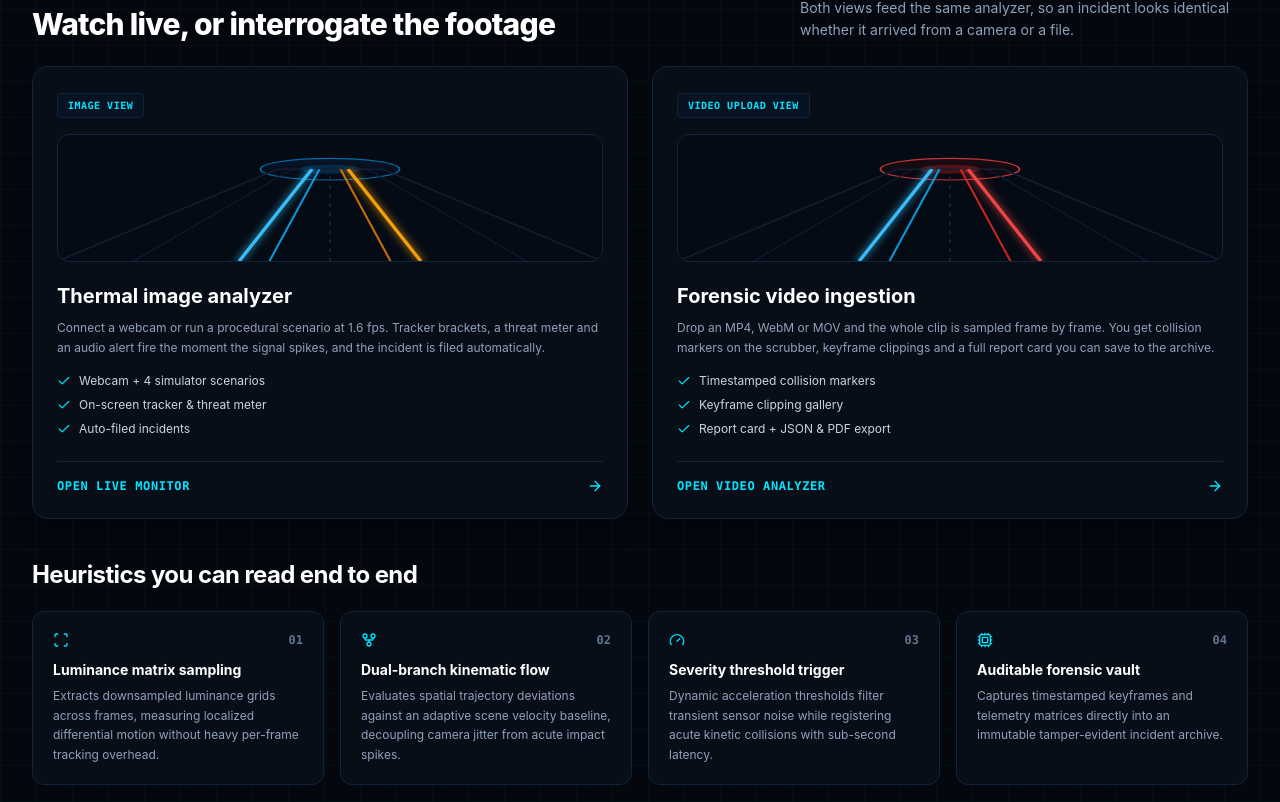
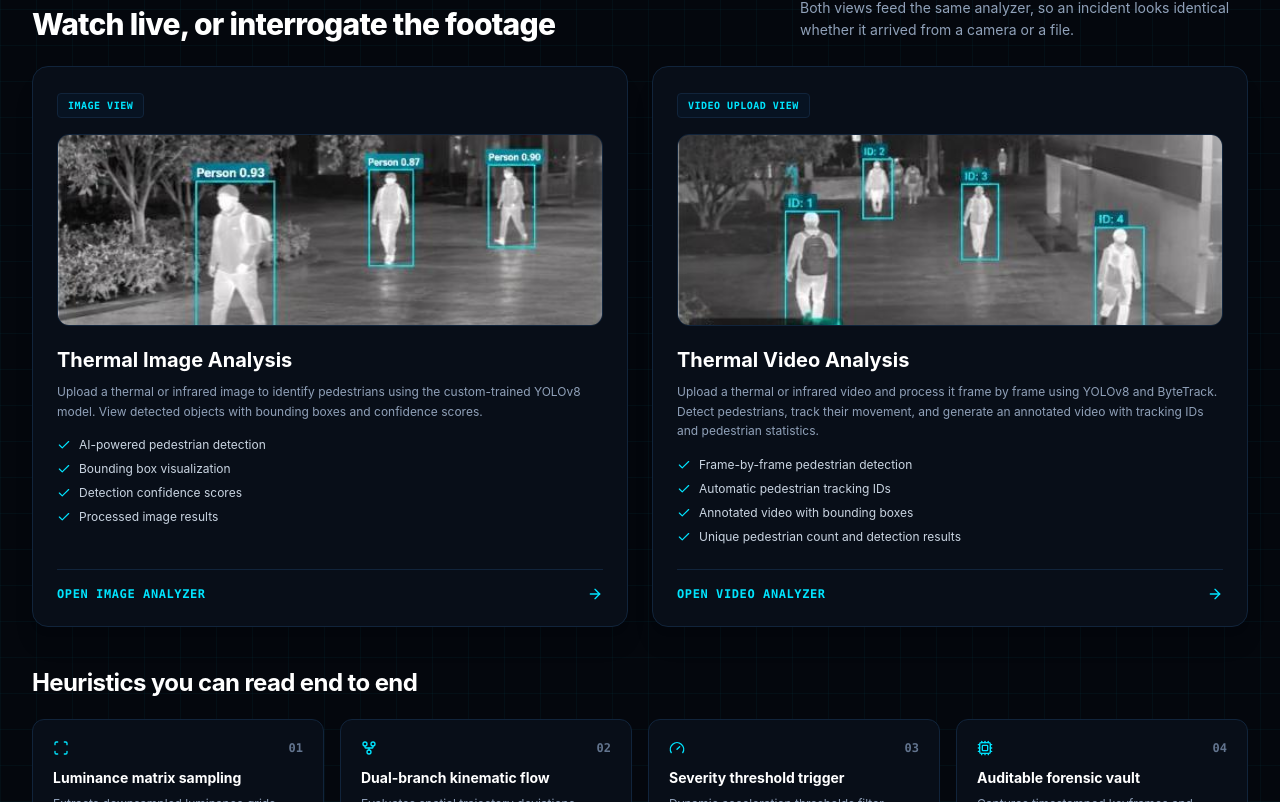
Before and after one commit to TharunGudimetla/thermalvision-ai, a React (Vite) app in the folder frontend/: page / in a window 1280 px wide. Shown: the part 675-1477 px from the top of the page. Built offline with nearby package versions, Linux system fonts and the light colour scheme; no server answers.

Commit message:
feat: add preview images and update Thermal Image & Video Analysis sections with exact content

```diff
--- a/frontend/src/components/Overview.tsx
+++ b/frontend/src/components/Overview.tsx
@@ -20,6 +20,8 @@ import {
 } from 'lucide-react';
 import type { OverviewStats, DetectionEvent, HistoryFolder, HistoryFolderItem } from '../types';
 import { getMediaUrl } from '../services/api';
+import thermalImagePreview from '../assets/thermal-image-preview.jpg';
+import thermalVideoPreview from '../assets/thermal-video-preview.jpg';
 
 interface OverviewProps {
   stats: OverviewStats | null;
@@ -483,71 +485,44 @@ export const Overview: React.FC<OverviewProps> = ({ stats, events, onNavigate })
                 IMAGE VIEW
               </div>
 
-              {/* Vector Graphic: Road Perspective with Cyan & Amber Lines */}
-              <div className="h-32 w-full rounded-xl bg-[#050b14] border border-[#11243b] mb-5 relative flex items-center justify-center overflow-hidden">
-                <svg className="w-full h-full" viewBox="0 0 360 140" preserveAspectRatio="none">
-                  <defs>
-                    <linearGradient id="horizonDisc" x1="0%" y1="0%" x2="0%" y2="100%">
-                      <stop offset="0%" stopColor="#0a192f" />
-                      <stop offset="100%" stopColor="#040711" />
-                    </linearGradient>
-                    <filter id="glowCyan" x="-20%" y="-20%" width="140%" height="140%">
-                      <feGaussianBlur stdDeviation="3" result="blur" />
-                      <feComposite in="SourceGraphic" in2="blur" operator="over" />
-                    </filter>
-                    <filter id="glowAmber" x="-20%" y="-20%" width="140%" height="140%">
-                      <feGaussianBlur stdDeviation="3" result="blur" />
-                      <feComposite in="SourceGraphic" in2="blur" operator="over" />
-                    </filter>
-                  </defs>
-
-                  {/* Horizon Elliptical Ring */}
-                  <ellipse cx="180" cy="38" rx="46" ry="12" fill="url(#horizonDisc)" stroke="#0284c7" strokeWidth="1.2" opacity="0.8" />
-                  <ellipse cx="180" cy="38" rx="20" ry="5" fill="#0369a1" fillOpacity="0.3" />
-
-                  {/* Road Boundary Perspective Lines */}
-                  <path d="M 0 140 L 145 38 L 215 38 L 360 140" fill="none" stroke="#131e33" strokeWidth="1.5" />
-                  <path d="M 50 140 L 155 38" fill="none" stroke="#101d36" strokeWidth="1" />
-                  <path d="M 310 140 L 205 38" fill="none" stroke="#101d36" strokeWidth="1" />
-
-                  {/* Center Line */}
-                  <line x1="180" y1="140" x2="180" y2="38" stroke="#1e293b" strokeWidth="1" strokeDasharray="4 6" />
-
-                  {/* Left Cyan Streaks */}
-                  <line x1="120" y1="140" x2="168" y2="38" stroke="#38bdf8" strokeWidth="2.5" filter="url(#glowCyan)" />
-                  <line x1="140" y1="140" x2="173" y2="38" stroke="#0ea5e9" strokeWidth="1.5" opacity="0.9" />
-
-                  {/* Right Amber Streaks */}
-                  <line x1="240" y1="140" x2="192" y2="38" stroke="#f59e0b" strokeWidth="2.5" filter="url(#glowAmber)" />
-                  <line x1="220" y1="140" x2="187" y2="38" stroke="#d97706" strokeWidth="1.5" opacity="0.9" />
-                </svg>
+              {/* Thermal Image Preview */}
+              <div className="h-44 sm:h-48 w-full rounded-xl bg-[#050b14] border border-[#11243b] mb-5 relative flex items-center justify-center overflow-hidden">
+                <img
+                  src={thermalImagePreview}
+                  alt="Thermal Image Analysis Preview"
+                  className="w-full h-full object-cover group-hover:scale-105 transition-transform duration-300"
+                />
               </div>
 
               <h3 className="text-xl font-bold text-white mb-2 group-hover:text-cyan-300 transition-colors">
-                Thermal image analyzer
+                Thermal Image Analysis
               </h3>
               <p className="text-xs text-slate-400 leading-relaxed mb-4">
-                Connect a webcam or run a procedural scenario at 1.6 fps. Tracker brackets, a threat meter and an audio alert fire the moment the signal spikes, and the incident is filed automatically.
+                Upload a thermal or infrared image to identify pedestrians using the custom-trained YOLOv8 model. View detected objects with bounding boxes and confidence scores.
               </p>
 
               <ul className="space-y-2 text-xs text-slate-300 mb-6">
                 <li className="flex items-center gap-2">
                   <Check className="w-3.5 h-3.5 text-[#00e5ff] flex-shrink-0" />
-                  <span>Webcam + 4 simulator scenarios</span>
+                  <span>AI-powered pedestrian detection</span>
                 </li>
                 <li className="flex items-center gap-2">
                   <Check className="w-3.5 h-3.5 text-[#00e5ff] flex-shrink-0" />
-                  <span>On-screen tracker &amp; threat meter</span>
+                  <span>Bounding box visualization</span>
                 </li>
                 <li className="flex items-center gap-2">
                   <Check className="w-3.5 h-3.5 text-[#00e5ff] flex-shrink-0" />
-                  <span>Auto-filed incidents</span>
+                  <span>Detection confidence scores</span>
+                </li>
+                <li className="flex items-center gap-2">
+                  <Check className="w-3.5 h-3.5 text-[#00e5ff] flex-shrink-0" />
+                  <span>Processed image results</span>
                 </li>
               </ul>
             </div>
 
             <div className="pt-4 border-t border-[#11243b] flex items-center justify-between text-xs font-semibold text-[#00e5ff] group-hover:text-cyan-300">
-              <span className="tracking-wider uppercase font-mono">OPEN LIVE MONITOR</span>
+              <span className="tracking-wider uppercase font-mono">OPEN IMAGE ANALYZER</span>
               <ArrowRight className="w-4 h-4 transform group-hover:translate-x-1.5 transition-transform" />
             </div>
           </div>
@@ -562,61 +537,38 @@ export const Overview: React.FC<OverviewProps> = ({ stats, events, onNavigate })
                 VIDEO UPLOAD VIEW
               </div>
 
-              {/* Vector Graphic: Road Perspective with Cyan & Red Lines */}
-              <div className="h-32 w-full rounded-xl bg-[#050b14] border border-[#11243b] mb-5 relative flex items-center justify-center overflow-hidden">
-                <svg className="w-full h-full" viewBox="0 0 360 140" preserveAspectRatio="none">
-                  <defs>
-                    <linearGradient id="horizonDiscRed" x1="0%" y1="0%" x2="0%" y2="100%">
-                      <stop offset="0%" stopColor="#240c12" />
-                      <stop offset="100%" stopColor="#040711" />
-                    </linearGradient>
-                    <filter id="glowRed" x="-20%" y="-20%" width="140%" height="140%">
-                      <feGaussianBlur stdDeviation="3" result="blur" />
-                      <feComposite in="SourceGraphic" in2="blur" operator="over" />
-                    </filter>
-                  </defs>
-
-                  {/* Horizon Elliptical Ring */}
-                  <ellipse cx="180" cy="38" rx="46" ry="12" fill="url(#horizonDiscRed)" stroke="#ef4444" strokeWidth="1.2" opacity="0.8" />
-                  <ellipse cx="180" cy="38" rx="20" ry="5" fill="#dc2626" fillOpacity="0.3" />
-
-                  {/* Road Boundary Perspective Lines */}
-                  <path d="M 0 140 L 145 38 L 215 38 L 360 140" fill="none" stroke="#131e33" strokeWidth="1.5" />
-                  <path d="M 50 140 L 155 38" fill="none" stroke="#101d36" strokeWidth="1" />
-                  <path d="M 310 140 L 205 38" fill="none" stroke="#101d36" strokeWidth="1" />
-
-                  {/* Center Line */}
-                  <line x1="180" y1="140" x2="180" y2="38" stroke="#1e293b" strokeWidth="1" strokeDasharray="4 6" />
-
-                  {/* Left Cyan Streaks */}
-                  <line x1="120" y1="140" x2="168" y2="38" stroke="#38bdf8" strokeWidth="2.5" filter="url(#glowCyan)" />
-                  <line x1="140" y1="140" x2="173" y2="38" stroke="#0ea5e9" strokeWidth="1.5" opacity="0.9" />
-
-                  {/* Right Red Streaks */}
-                  <line x1="240" y1="140" x2="192" y2="38" stroke="#ef4444" strokeWidth="2.5" filter="url(#glowRed)" />
-                  <line x1="220" y1="140" x2="187" y2="38" stroke="#dc2626" strokeWidth="1.5" opacity="0.9" />
-                </svg>
+              {/* Thermal Video Preview */}
+              <div className="h-44 sm:h-48 w-full rounded-xl bg-[#050b14] border border-[#11243b] mb-5 relative flex items-center justify-center overflow-hidden">
+                <img
+                  src={thermalVideoPreview}
+                  alt="Thermal Video Analysis Preview"
+                  className="w-full h-full object-cover group-hover:scale-105 transition-transform duration-300"
+                />
               </div>
 
               <h3 className="text-xl font-bold text-white mb-2 group-hover:text-cyan-300 transition-colors">
-                Forensic video ingestion
+                Thermal Video Analysis
               </h3>
               <p className="text-xs text-slate-400 leading-relaxed mb-4">
-                Drop an MP4, WebM or MOV and the whole clip is sampled frame by frame. You get collision markers on the scrubber, keyframe clippings and a full report card you can save to the archive.
+                Upload a thermal or infrared video and process it frame by frame using YOLOv8 and ByteTrack. Detect pedestrians, track their movement, and generate an annotated video with tracking IDs and pedestrian statistics.
               </p>
 
               <ul className="space-y-2 text-xs text-slate-300 mb-6">
                 <li className="flex items-center gap-2">
                   <Check className="w-3.5 h-3.5 text-[#00e5ff] flex-shrink-0" />
-                  <span>Timestamped collision markers</span>
+                  <span>Frame-by-frame pedestrian detection</span>
                 </li>
                 <li className="flex items-center gap-2">
                   <Check className="w-3.5 h-3.5 text-[#00e5ff] flex-shrink-0" />
-                  <span>Keyframe clipping gallery</span>
+                  <span>Automatic pedestrian tracking IDs</span>
                 </li>
                 <li className="flex items-center gap-2">
                   <Check className="w-3.5 h-3.5 text-[#00e5ff] flex-shrink-0" />
-                  <span>Report card + JSON &amp; PDF export</span>
+                  <span>Annotated video with bounding boxes</span>
+                </li>
+                <li className="flex items-center gap-2">
+                  <Check className="w-3.5 h-3.5 text-[#00e5ff] flex-shrink-0" />
+                  <span>Unique pedestrian count and detection results</span>
                 </li>
               </ul>
             </div>
```
Also changed, not shown: frontend/src/assets/thermal-image-preview.jpg (added), frontend/src/assets/thermal-video-preview.jpg (added).
